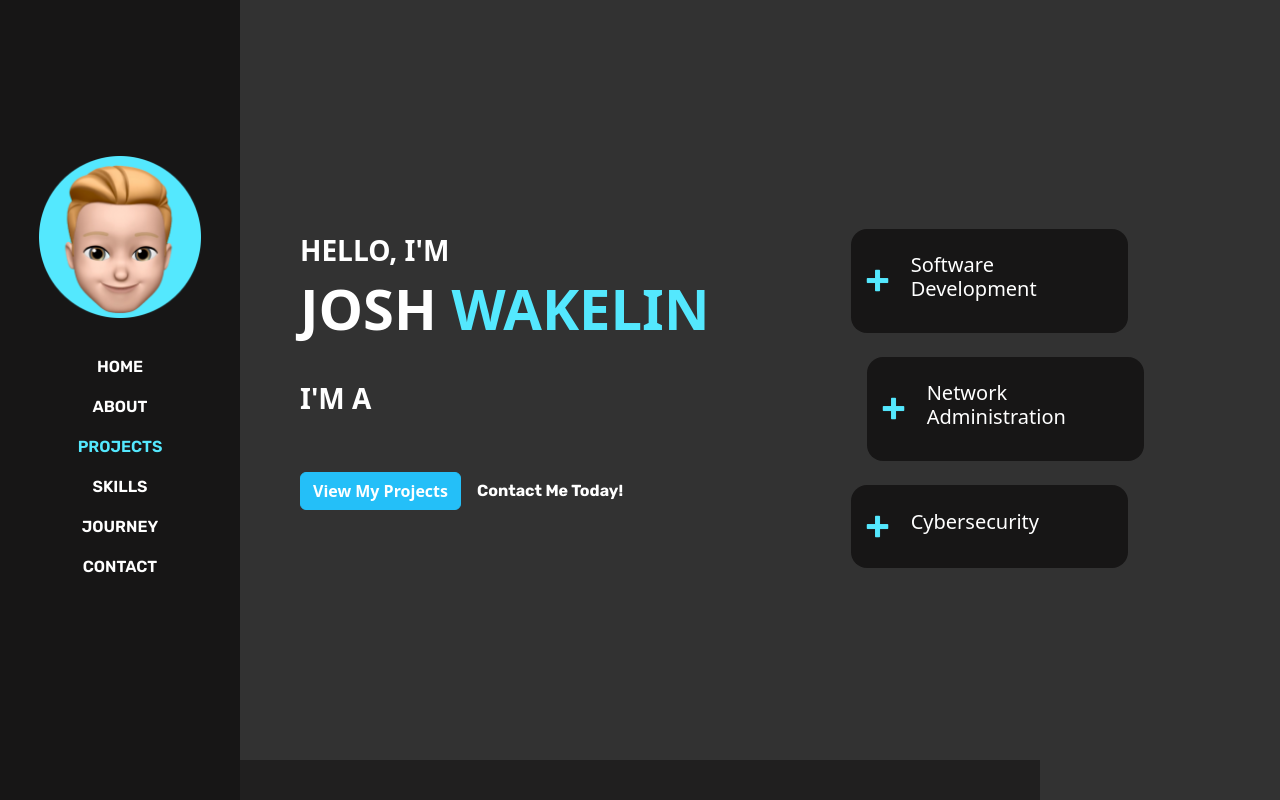
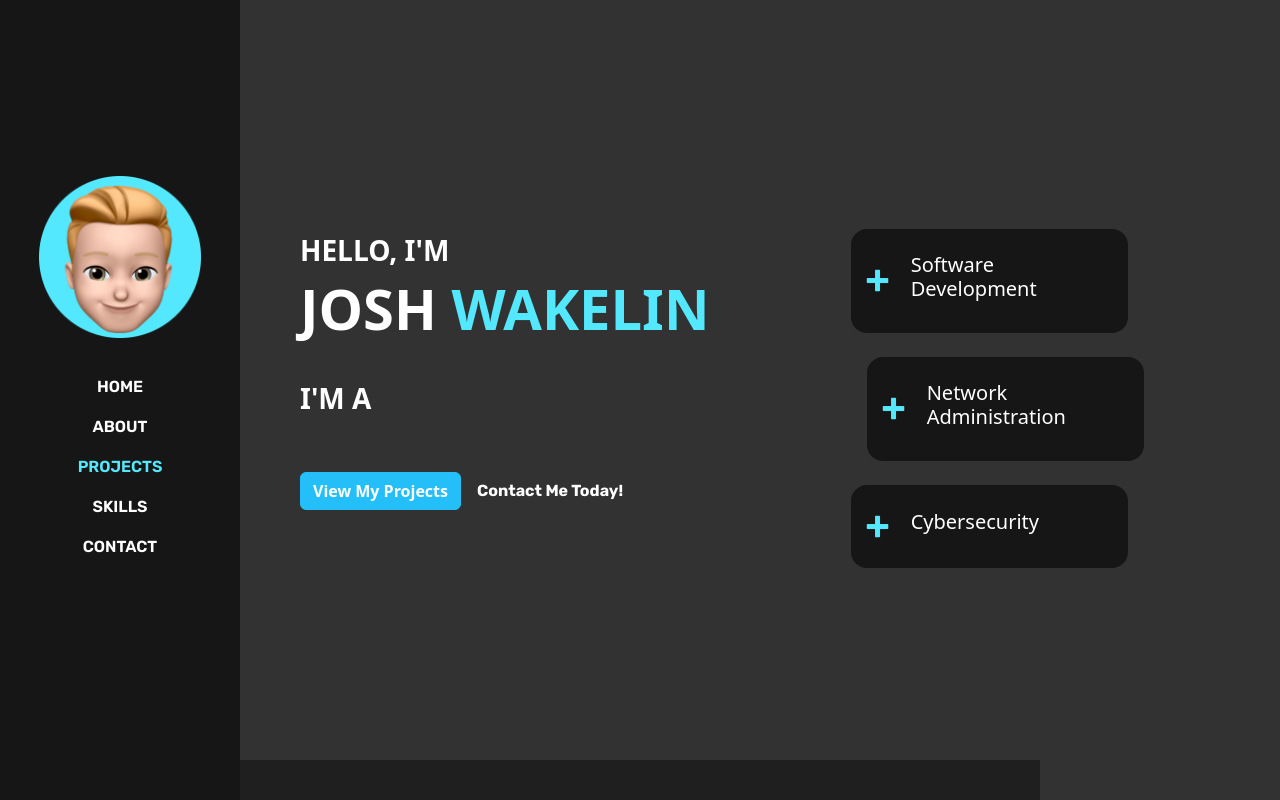
Before and after one commit to joshwakelin/joshwakelin.dev, a React (Create React App) app: page / in a window 1280 px wide. Shown: the top 800 px of the page. Built offline with nearby package versions, Linux system fonts and the light colour scheme.

Commit message:
remove journey navlink

```diff
--- a/src/components/Navbar.js
+++ b/src/components/Navbar.js
@@ -56,9 +56,6 @@
               <a className="nav-link" href="#skills">Skills</a>
             </li>
             <li className="nav-item">
-              <a className="nav-link" href="#journey">Journey</a>
-            </li>
-            <li className="nav-item">
               <a className="nav-link" href="#contact">Contact</a>
             </li>
             <li className="nav-item icons-grid">
```
